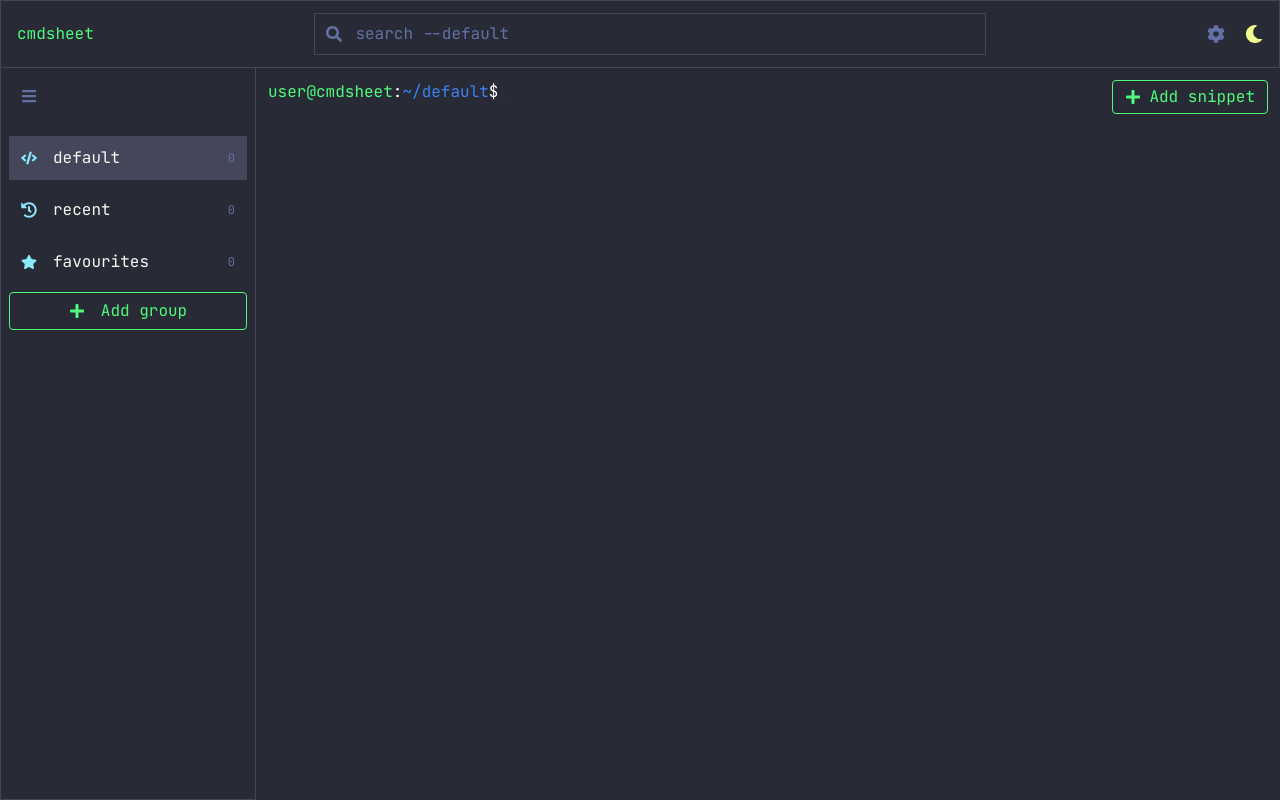
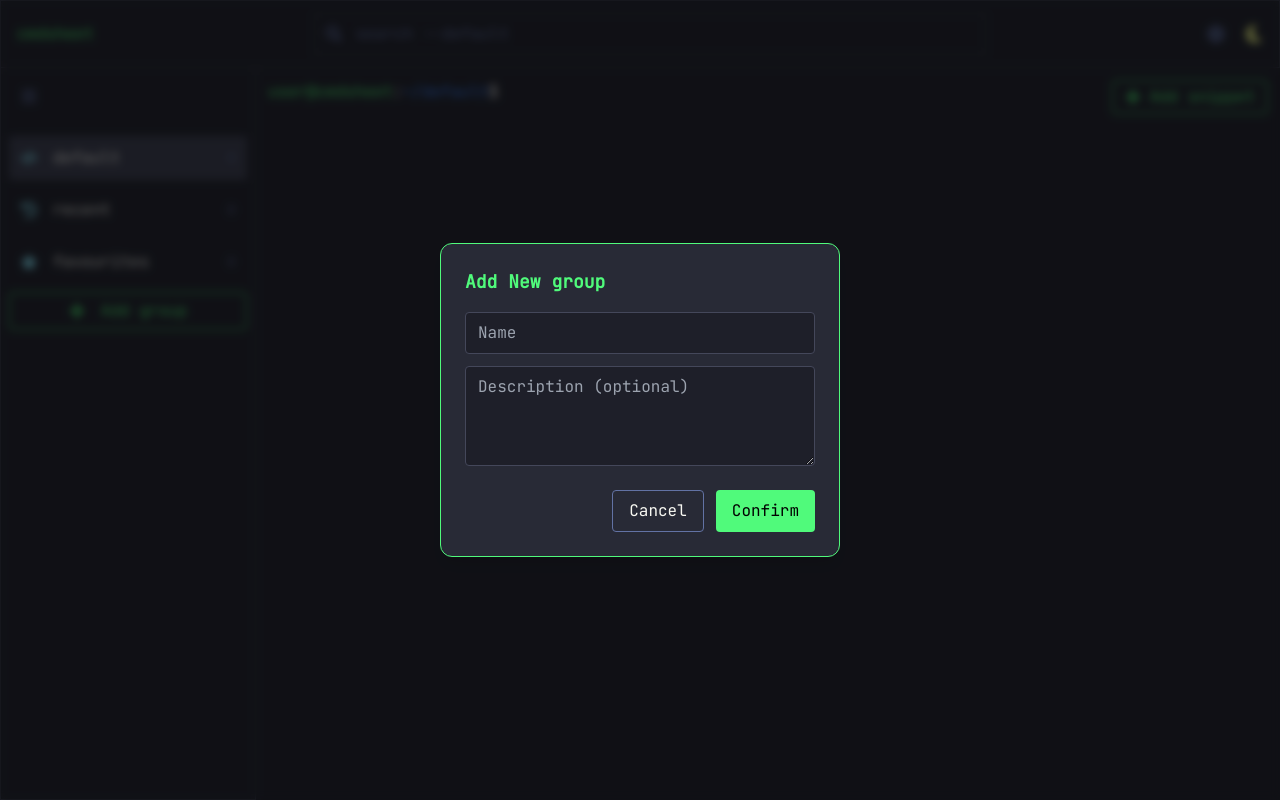
Before and after one commit to alien5516788/cmdsheet, a React (Vite) app in the folder src-vite/: page /group/default in a window 1280 px wide. Both pictures are taken after a click on the button "Add group". Built offline with nearby package versions, Linux system fonts and the light colour scheme.

Commit message:
Added create item popup to add groups or snippets.

```diff
--- a/src-vite/src/components/dashboard/sidebar.tsx
+++ b/src-vite/src/components/dashboard/sidebar.tsx
@@ -1,39 +1,21 @@
-import { useEffect, useState } from "react";
+import { useState } from "react";
 import { FaBars, FaCode, FaHistory, FaPlus, FaStar } from "react-icons/fa";
 import GroupCard, { DefaultGroupCard } from "./groupcard";
 
 interface SidebarProps {
+  groups: { id: string; name: string; count: number }[];
+  groupName: string;
   setGroupName: React.Dispatch<React.SetStateAction<string>>;
-  groupName: string;
+  toggleCreateItemOpen: (itemType: "snippet" | "group") => void;
 }
 
 export default function Sidebar(props: SidebarProps) {
-  const { setGroupName, groupName } = props;
+  const { groups, setGroupName, groupName, toggleCreateItemOpen } = props;
 
   // Collapse sidebar
   const [collapsed, setCollapsed] = useState(false);
 
-  // Fetch group list from API
-  const [groups, setGroups] = useState<
-    {
-      id: string;
-      name: string;
-      count: number;
-    }[]
-  >([]);
 
-  useEffect(() => {
-    async function fetch_groups() {
-      try {
-        const groups = await pywebview.api.get_groups();
-        setGroups(groups);
-      } catch (err) {
-        await pywebview.api.print_log("Log: Failed to fetch groups\n" + err);
-      }
-    }
-
-    fetch_groups();
-  }, []);
 
   return (
     <aside
@@ -82,6 +64,7 @@ export default function Sidebar(props: SidebarProps) {
         <button
           className="text-[#50fa7b] hover:text-[#8be9fd] transition flex justify-center items-center gap-3 px-3 py-1
           border border-[#50fa7b] hover:border-[#bd93f9] rounded"
+          onClick={() => toggleCreateItemOpen("group")}
         >
           <span className="flex items-center w-5 h-7">
             <FaPlus />
--- /dev/null
+++ b/src-vite/src/components/popups/createitem.tsx
@@ -0,0 +1,103 @@
+import { useState } from "react";
+
+interface CreateItemProps {
+  itemType: "snippet" | "group";
+  onChange: (itemType: "snippet" | "group", name: string) => void;
+  onConfirm: (
+    itemType: "snippet" | "group",
+    name: string,
+    description: string,
+  ) => void;
+  onClose: () => void;
+  status: {
+    status: "default" | "error" | "warning";
+    message: string;
+  };
+}
+
+export default function CreateItem(props: CreateItemProps) {
+  const { itemType, onChange, onClose, onConfirm, status } = props;
+
+  // Theme configuration for different statuses
+  const themeConfig = {
+    default: {
+      border: "border-[#50fa7b]",
+      text: "text-[#50fa7b]",
+      button: "bg-[#50fa7b] text-black hover:bg-[#8be9fd]",
+    },
+    error: {
+      border: "border-red-500",
+      text: "text-red-400",
+      button: "bg-red-500 text-black hover:bg-red-400",
+    },
+    warning: {
+      border: "border-yellow-500",
+      text: "text-yellow-300",
+      button: "bg-yellow-500 text-black hover:bg-yellow-400",
+    },
+  };
+
+  const currentTheme = themeConfig[status.status];
+
+  const [name, setName] = useState("");
+  const [description, setDescription] = useState("");
+
+  return (
+    <div
+      className="fixed inset-0 bg-black/60 backdrop-blur-sm flex items-center justify-center z-50"
+      onClick={onClose}
+    >
+      <div
+        className={`bg-[#282a36] border rounded-xl p-6 w-[400px] shadow-lg ${currentTheme.border}`}
+        onClick={(e) => e.stopPropagation()}
+      >
+        {/* Header */}
+        <h2 className={`text-lg font-semibold mb-4 ${currentTheme.text}`}>
+          Add New {itemType}
+        </h2>
+
+        {/* Inputs */}
+        <div className="flex flex-col gap-3">
+          <input
+            type="text"
+            placeholder="Name"
+            value={name}
+            className="bg-[#1e1f29] border border-[#44475a] text-[#f8f8f2] rounded px-3 py-2 outline-none focus:border-[#bd93f9]"
+            onChange={(e) => {
+              setName(e.target.value);
+              onChange(itemType, e.target.value);
+            }}
+          />
+
+          <textarea
+            placeholder="Description (optional)"
+            className="max-h-[250px] min-h-[100px] bg-[#1e1f29] border border-[#44475a] text-[#f8f8f2] rounded px-3 py-2 outline-none focus:border-[#bd93f9]"
+            value={description}
+            onChange={(e) => setDescription(e.target.value)}
+          />
+        </div>
+
+        {/* Message */}
+        {status.message && (
+          <p className={`text-sm mt-3 ${currentTheme.text}`}>{status.message}</p>
+        )}
+
+        {/* Actions */}
+        <div className="flex justify-end gap-3 mt-6">
+          <button
+            className="px-4 py-2 rounded border border-[#6272a4] text-[#f8f8f2] hover:bg-[#44475a] transition"
+            onClick={onClose}
+          >
+            Cancel
+          </button>
+          <button
+            className={`px-4 py-2 rounded transition ${currentTheme.button}`}
+            onClick={() => onConfirm(itemType, name, description)}
+          >
+            Confirm
+          </button>
+        </div>
+      </div>
+    </div>
+  );
+}
--- a/src-vite/src/pages/dashboard.tsx
+++ b/src-vite/src/pages/dashboard.tsx
@@ -4,15 +4,88 @@ import Navbar from "../components/dashboard/navbar";
 import Sidebar from "../components/dashboard/sidebar";
 import { FaPlus } from "react-icons/fa";
 import { useParams } from "react-router-dom";
+import CreateItem from "../components/popups/createitem";
+import { get_error_message } from "../utils/get_error_message";
 
 export default function Dashboard() {
   // Extract groupId from url params
   const params = useParams();
   const { groupId } = params;
 
-  // Dashboard is required to which group to display snippets from
+  // Dashboard is required to know which group to display snippets from
   // Since dashboard does not fetch group details, groupName is set from the sidebar
   const [groupName, setGroupName] = useState<string>("default");
+
+  // Add a new snippet or a group
+  const [createItemOpen, setCreateItemOpen] = useState<boolean>(false);
+  const [createItemType, setCreateItemType] = useState<"snippet" | "group">(
+    "snippet",
+  );
+  const [createItemStatus, setCreateItemStatus] = useState<{
+    status: "default" | "error" | "warning";
+    message: string;
+  }>({ status: "default", message: "" });
+
+  function toggle_create_item_open(itemType: "snippet" | "group") {
+    setCreateItemType(itemType);
+    setCreateItemStatus({ status: "default", message: "" });
+    setCreateItemOpen(true);
+  }
+
+  async function check_create_item(itemType: "snippet" | "group", name: string) {
+    try {
+      const response = await pywebview.api.check_item(itemType, name);
+      setCreateItemStatus(response);
+    } catch (err: unknown) {
+      await pywebview.api.print_log(get_error_message(err));
+    }
+  }
+
+  async function confirm_create_item(
+    itemType: "snippet" | "group",
+    name: string,
+    description: string,
+  ) {
+    try {
+      const response = await pywebview.api.create_item(
+        itemType,
+        name,
+        description,
+      );
+      if (response.status === "error") {
+        setCreateItemStatus(response);
+      } else {
+        setCreateItemOpen(false);
+        await get_snippets();
+        await get_groups();
+      }
+    } catch (err: unknown) {
+      await pywebview.api.print_log(get_error_message(err));
+    }
+  }
+
+  function cancel_create_item() {
+    setCreateItemOpen(false);
+    setCreateItemStatus({ status: "default", message: "" });
+  }
+
+  // Fetch group list from API
+  const [groups, setGroups] = useState<
+    {
+      id: string;
+      name: string;
+      count: number;
+    }[]
+  >([]);
+
+  async function get_groups() {
+    try {
+      const groups = await pywebview.api.get_groups();
+      setGroups(groups);
+    } catch (err) {
+      await pywebview.api.print_log("Log: Failed to fetch groups\n" + err);
+    }
+  }
 
   // Fetch snippet list from API
   const [snippets, setSnippets] = useState<
@@ -24,17 +97,25 @@ export default function Dashboard() {
     }[]
   >([]);
 
+  async function get_snippets() {
+    try {
+      const snippets = await pywebview.api.get_snippets(groupId);
+      setSnippets(snippets);
+    } catch (err) {
+      await pywebview.api.print_log("Log: Failed to fetch snippets\n" + err);
+    }
+  }
+
   useEffect(() => {
     async function fetch_snippets() {
-      try {
-        const snippets = await pywebview.api.get_snippets(groupId);
-        setSnippets(snippets);
-      } catch (err) {
-        await pywebview.api.print_log("Log: Failed to fetch snippets\n" + err);
-      }
+      await get_snippets();
     }
+    fetch_snippets();
 
-    fetch_snippets();
+    async function fetch_groups() {
+      await get_groups();
+    }
+    fetch_groups();
   }, [groupId]);
 
   return (
@@ -45,7 +126,7 @@ export default function Dashboard() {
       {/* Body */}
       <div className="flex flex-1 min-h-0">
         {/* Sidebar */}
-        <Sidebar groupName={groupName} setGroupName={setGroupName} />
+        <Sidebar groups={groups} groupName={groupName} setGroupName={setGroupName} toggleCreateItemOpen={toggle_create_item_open} />
 
         {/* Main Content */}
         <main className="flex flex-col flex-1 min-h-0 p-3">
@@ -58,10 +139,11 @@ export default function Dashboard() {
               <span className="text-white">$</span>
             </span>
 
-            {/* New Snippet */}
+            {/* Add Snippet */}
             <button
               className="text-[#50fa7b] hover:text-[#8be9fd] transition flex items-center gap-2 px-3 py-1
               border border-[#50fa7b] hover:border-[#bd93f9] rounded"
+              onClick={() => toggle_create_item_open("snippet")}
             >
               <FaPlus />
               <span>Add snippet</span>
@@ -78,6 +160,19 @@ export default function Dashboard() {
           </div>
         </main>
       </div>
+
+      {/* Create Item Popup */}
+      {
+        createItemOpen && (
+          <CreateItem
+            itemType={createItemType}
+            onChange={check_create_item}
+            onConfirm={confirm_create_item}
+            onClose={cancel_create_item}
+            status={createItemStatus}
+          />
+        )
+      }
     </div>
   );
 }
--- /dev/null
+++ b/src-vite/src/utils/get_error_message.ts
@@ -0,0 +1,11 @@
+export function get_error_message(err: unknown): string {
+  if (err instanceof Error) return err.message;
+
+  if (typeof err === "string") return err;
+
+  if (typeof err === "object" && err !== null && "message" in err) {
+    return String(err.message);
+  }
+
+  return "Unknown error occurred";
+}
```
Also changed, not shown: 1 other file (tests, documents, lock files or other folders).
